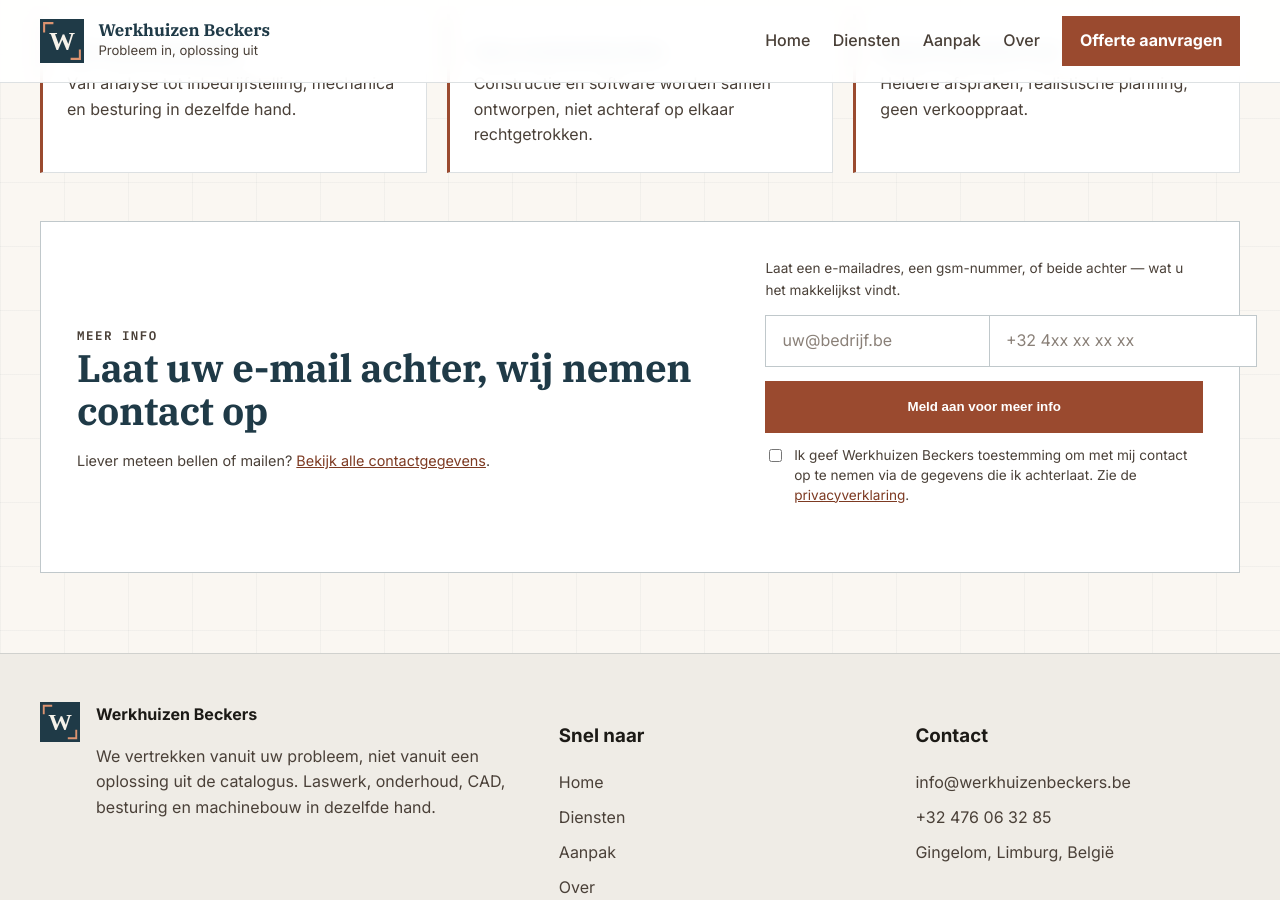
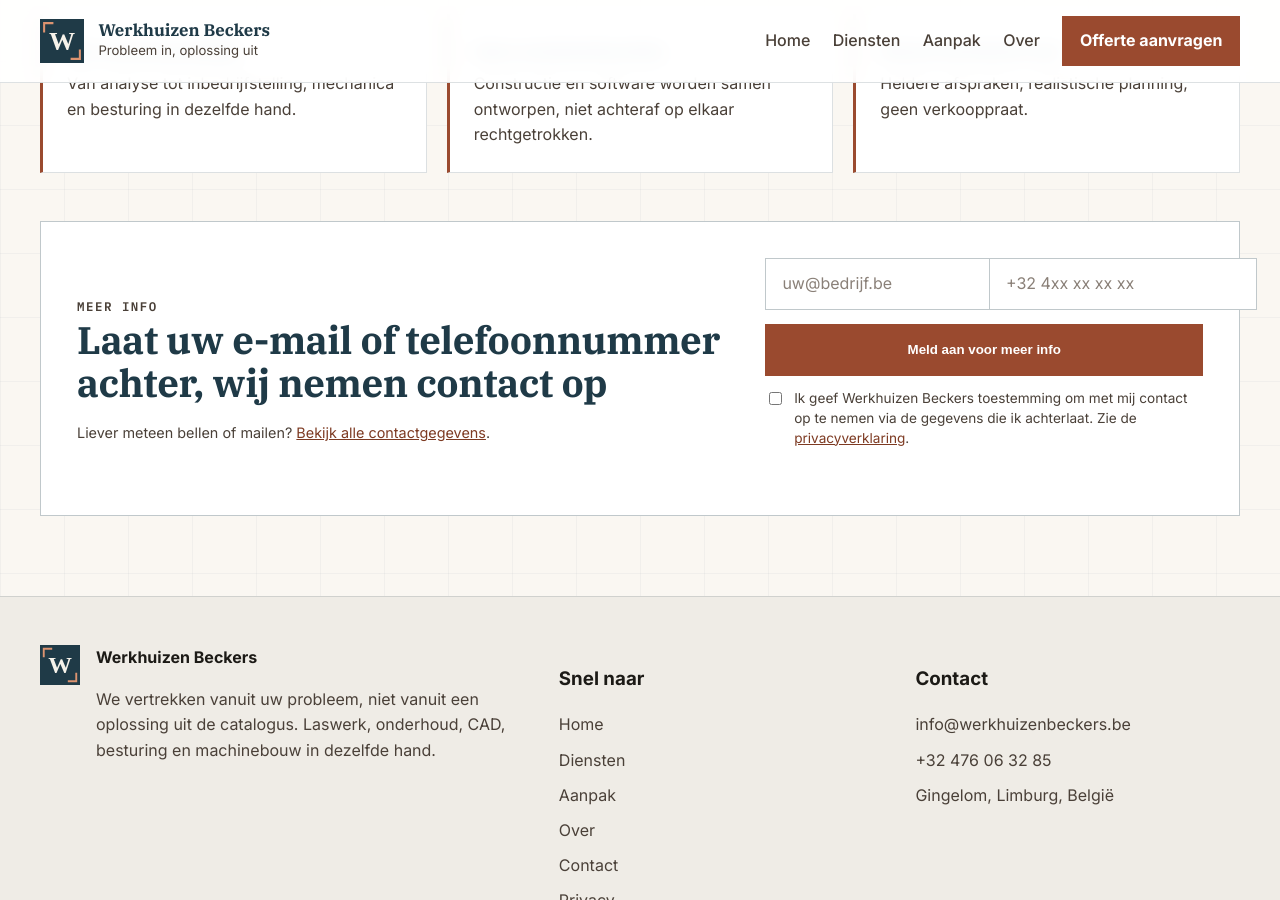
Before and after one commit to servicesbeckers/WerkhuizenBeckers, a Jekyll site: the page built from index.md, in a window 1280 px wide and 900 px high, scrolled down 2086 px. Built offline with Jekyll 4.4.1, drawn with Linux system fonts in a browser that asks for light colours.

Commit message:
CTA-kop bijwerken (e-mail of telefoon) + hint-zin verwijderen
Co-Authored-By: Claude Opus 4.8 <noreply@anthropic.com>

```diff
--- a/_includes/lead-form.html
+++ b/_includes/lead-form.html
@@ -7,8 +7,6 @@
 
     <!-- Honeypot tegen bots: mensen zien dit niet, bots vullen het in -->
     <input type="checkbox" name="botcheck" tabindex="-1" autocomplete="off" style="display:none" aria-hidden="true">
-
-    <p class="lead-hint">Laat een e-mailadres, een gsm-nummer, of beide achter — wat u het makkelijkst vindt.</p>
 
     <div class="lead-fields">
         <div>
--- a/index.md
+++ b/index.md
@@ -179,7 +179,7 @@ description: Werkhuizen Beckers vertrekt vanuit uw probleem, niet vanuit een opl
   <div class="container cta-box">
     <div>
       <p class="eyebrow">Meer info</p>
-      <h2>Laat uw e-mail achter, wij nemen contact op</h2>
+      <h2>Laat uw e-mail of telefoonnummer achter, wij nemen contact op</h2>
       <p class="cta-alt">Liever meteen bellen of mailen? <a href="{{ '/contact/' | relative_url }}">Bekijk alle contactgegevens</a>.</p>
     </div>
 
```
